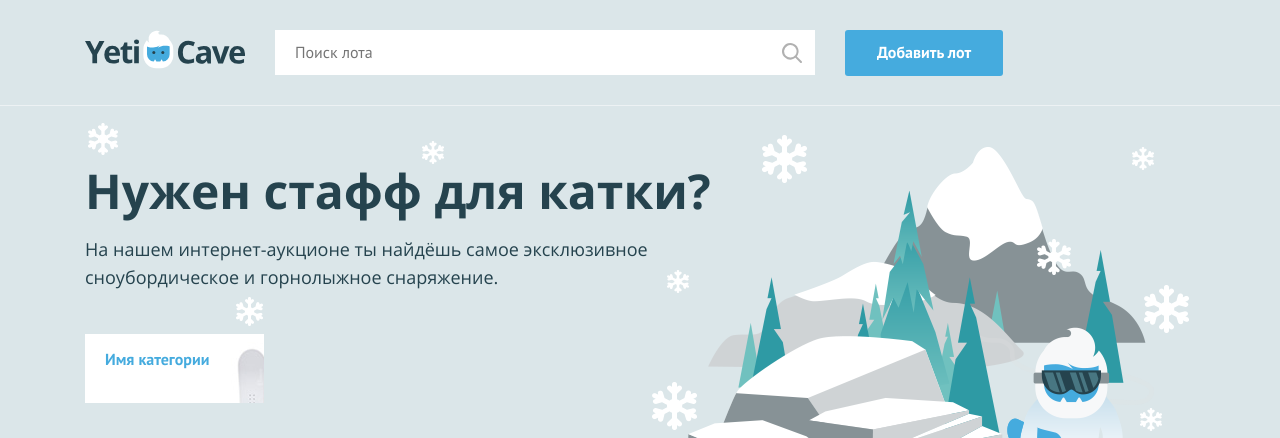
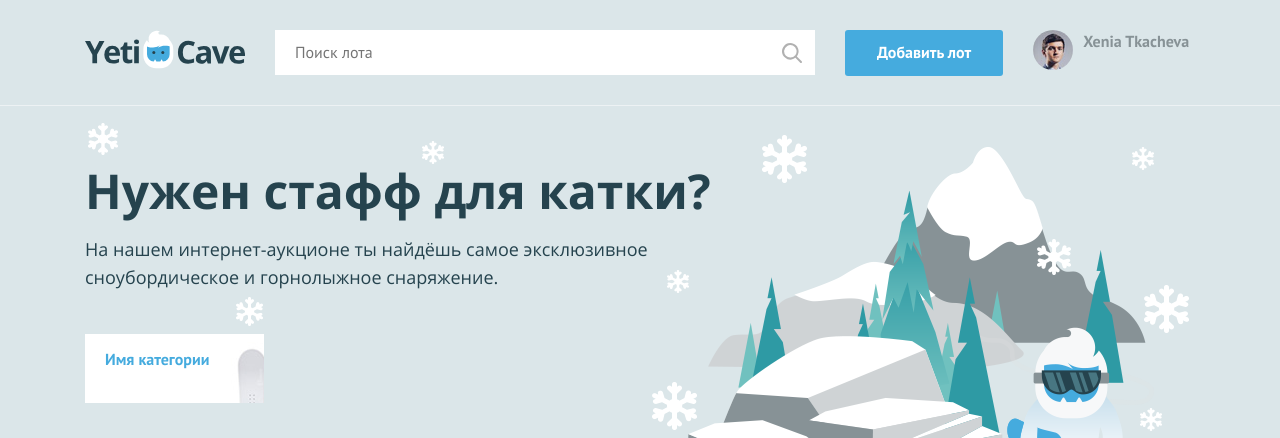
Before and after one commit to XeniaTkacheva/830487-yeticave, a PHP site: page / in a window 1280 px wide. Shown: the top 438 px of the page. Run offline with PHP 8.4, Linux system fonts and the light colour scheme.

Commit message:
Добавляет условие для показа аватара пользователя

```diff
--- a/index.php
+++ b/index.php
@@ -1,7 +1,7 @@
 <?php
 $is_auth = rand(0, 1);
 
-$user_name = ''; // укажите здесь ваше имя
+$user_name = 'Xenia Tkacheva'; // укажите здесь ваше имя
 $user_avatar = 'img/user.jpg';
 ?>
 <!DOCTYPE html>
@@ -28,7 +28,23 @@ $user_avatar = 'img/user.jpg';
         <a class="main-header__add-lot button" href="pages/add-lot.html">Добавить лот</a>
 
         <nav class="user-menu">
-
+            <?php   if ($is_auth == 1): ?>
+            <div class="user-menu__image">
+                <img src="img/user.jpg" width="40" height="40" alt="Пользователь">
+            </div>
+            <div class="user-menu__logged">
+                <p><?=$user_name; ?></p>
+            </div>
+            <?php else: ?>
+            <ul class="user-menu__list">
+                <li class="user-menu__item">
+                    <a href="#">Регистрация</a>
+                </li>
+                <li class="user-menu__item">
+                    <a href="#">Вход</a>
+                </li>
+            </ul>
+            <?php endif; ?>
         <!-- здесь должен быть PHP код для показа аватара пользователя -->
 
         </nav>
```
